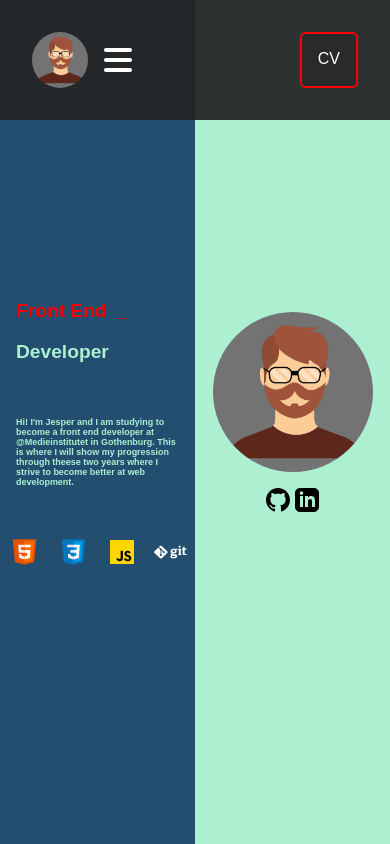
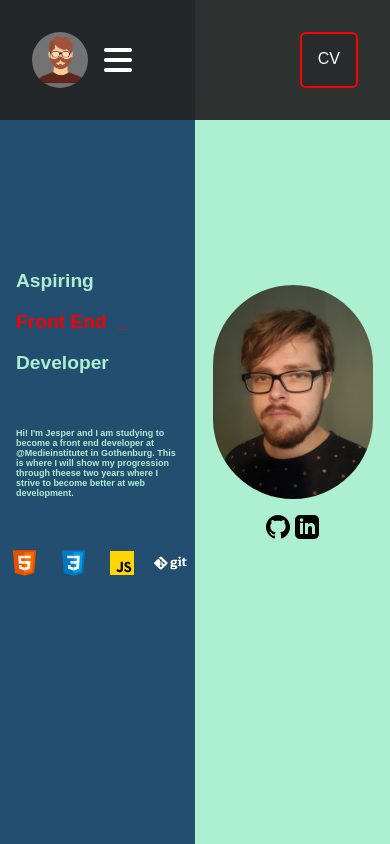
Before and after one commit to Jesper-Lindstrom/My-portfolio, a plain HTML site: page index.html in a window 390 px wide. Drawn offline with Linux system fonts and the light colour scheme.

Commit message:
bug fix, added selfportrait and fixed some css for iphone SE

```diff
--- a/index.html
+++ b/index.html
@@ -12,7 +12,7 @@
     ></script>
     <link rel="stylesheet" href="./styles/main.css" />
     <link rel="stylesheet" href="./styles/header.css" />
-    <!-- <link rel="stylesheet" href="./styles/header-mobile.css" /> -->
+
     <link rel="stylesheet" href="./styles/alternate-content.css" />
   </head>
   <body>
@@ -61,25 +61,12 @@
         </ul>
       </div>
     </header>
-    <!--
-    <div class="hidden">
-      <ul class="nav-items-list flex">
-        <li class="hidden-nav-item p1 flex justify-center">
-          <a class="menu-link" href="/index.html">Home</a>
-        </li>
-        <li class="hidden-nav-item p1 flex justify-center">
-          <a class="menu-link" href="/projects.html">Projects</a>
-        </li>
-        <li class="hidden-nav-item p1 flex justify-center">
-          <a class="menu-link" href="/contact.html">Contact</a>
-        </li>
-      </ul>
-    </div> -->
 
     <div class="main-content flex">
       <div class="split left flex justify-center">
         <div class="left-content flex column ali p1 m1">
           <h1 class="p1">
+            Aspiring
             <p id="changing-word">Web</p>
             Developer
           </h1>
@@ -106,7 +93,7 @@
       </div>
       <div id="fade-out" class="split right flex justify-center align-center">
         <div class="right-content flex column justify-center align-center p1">
-          <img class="big-avatar" src="./images/Avatarbigger.png" alt="" />
+          <img class="big-avatar" src="./images/Selfportrait.jpg" alt="" />
           <div class="p1">
             <a href="https://github.com/Jesper-Lindstrom"
               ><img src="./icons/giticon.svg" alt=""
--- a/styles/alternate-content.css
+++ b/styles/alternate-content.css
@@ -1,6 +1,3 @@
-
-
-
 
 .skill-image {
 
@@ -14,9 +11,7 @@
   background-color: rgb(21, 60, 98);
 }
 
-.project-container {
 
-}
 
 .project-title {
   color: white;
@@ -65,9 +60,11 @@
 }
 @media only screen and (max-width: 405px) {
   .project-image {
-   width: 8rem;
-
-    }
+    width: 8rem;
+   }
+  .project-container {
+    margin-top: 4rem;
+  }
 }
 
 @media only screen and (max-width: 560px) {
--- a/styles/main.css
+++ b/styles/main.css
@@ -94,7 +94,10 @@ h3 {
 .big-avatar {
     width: clamp(10rem, 50%, 30rem);
     height: clamp(10rem, 50%, 30rem);
-    border-radius: 50%;
+    border-radius: 10rem;
+    /* box-shadow: -5px -5px 1px 1px; */
+    /* border: #234E70 40px solid;  */
+
     object-fit: cover;
 }
 
```
Also changed, not shown: contact.html (+2 -2 lines), projects.html (+1 -1 lines), images/Selfportrait.jpg (added).
